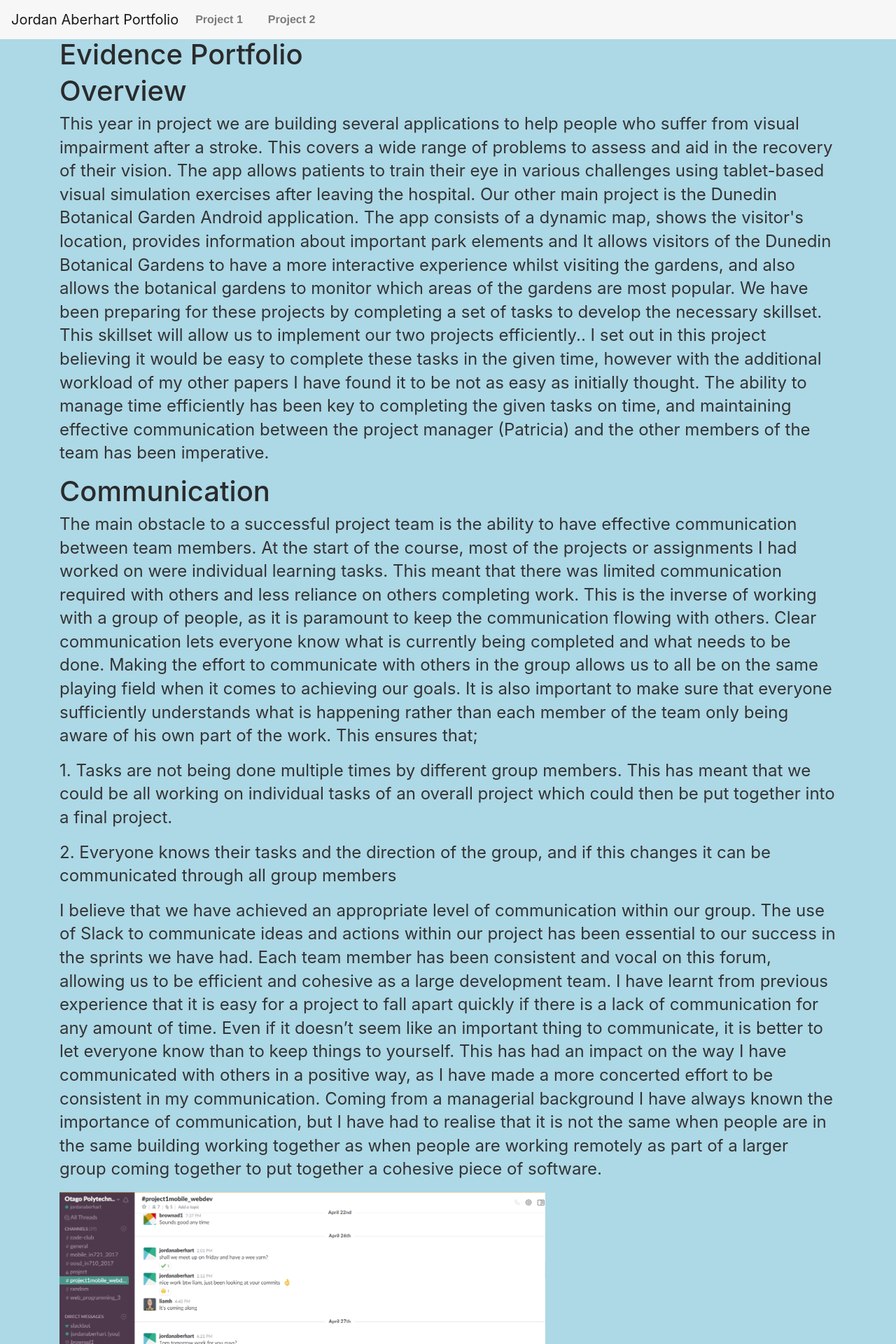
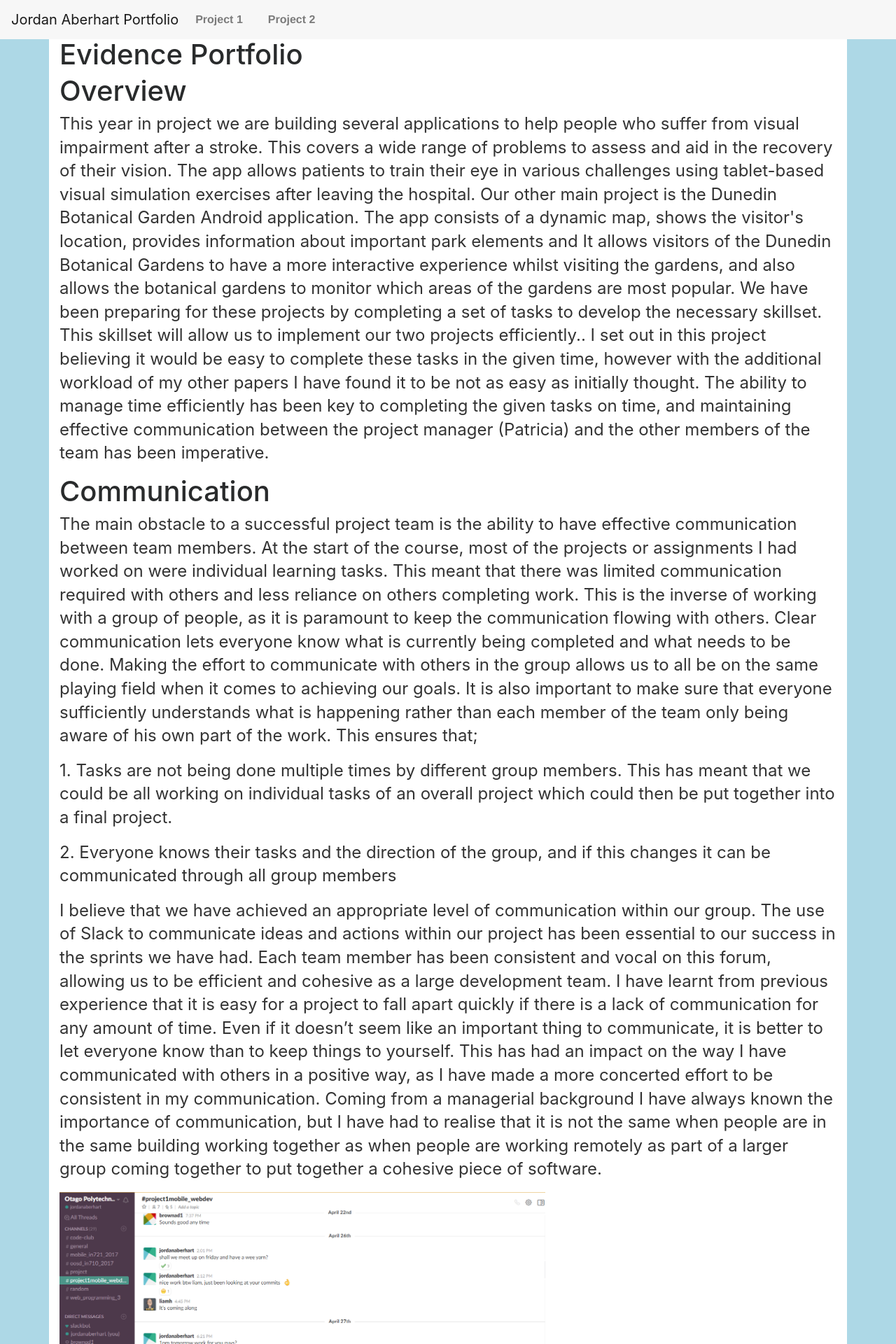
Before and after one commit to aberhjk1/aberhjk1.github.io, a Jekyll site: the page built from index.html, in a window 1280 px wide. Shown: the top 1920 px of the page at 70% size. Built offline with Jekyll 4.4.1, drawn with Linux system fonts in a browser that asks for light colours; nearby versions of some CDN libraries.

Commit message:
Update main.css

```diff
--- a/css/main.css
+++ b/css/main.css
@@ -3,6 +3,11 @@ body {
     width: 100%;
     height: 100%;
     background-color: lightblue !important;
+}
+
+.container{
+
+ background-color: #FFFFFF !important;
 }
 
 nav ul, footer ul {
```
